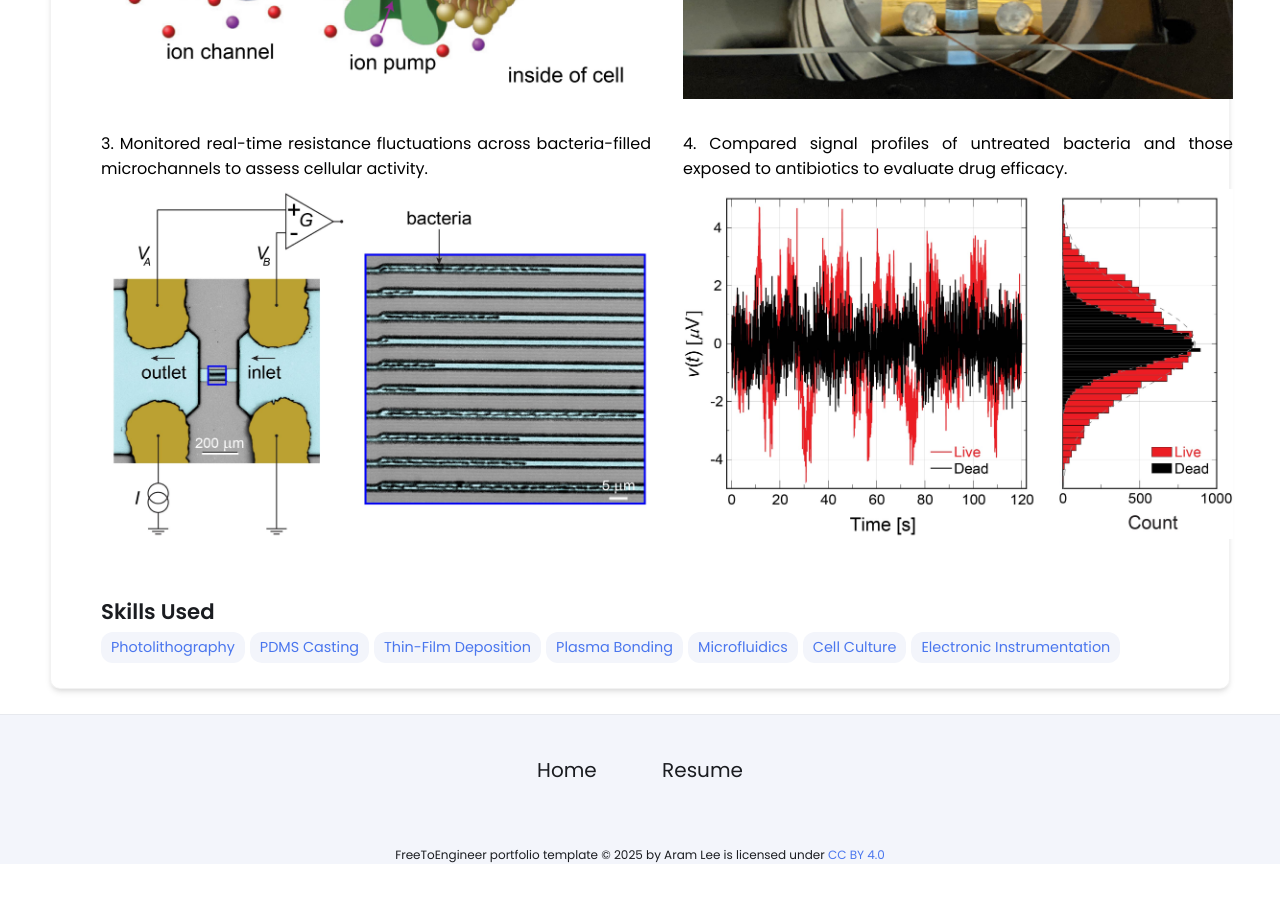
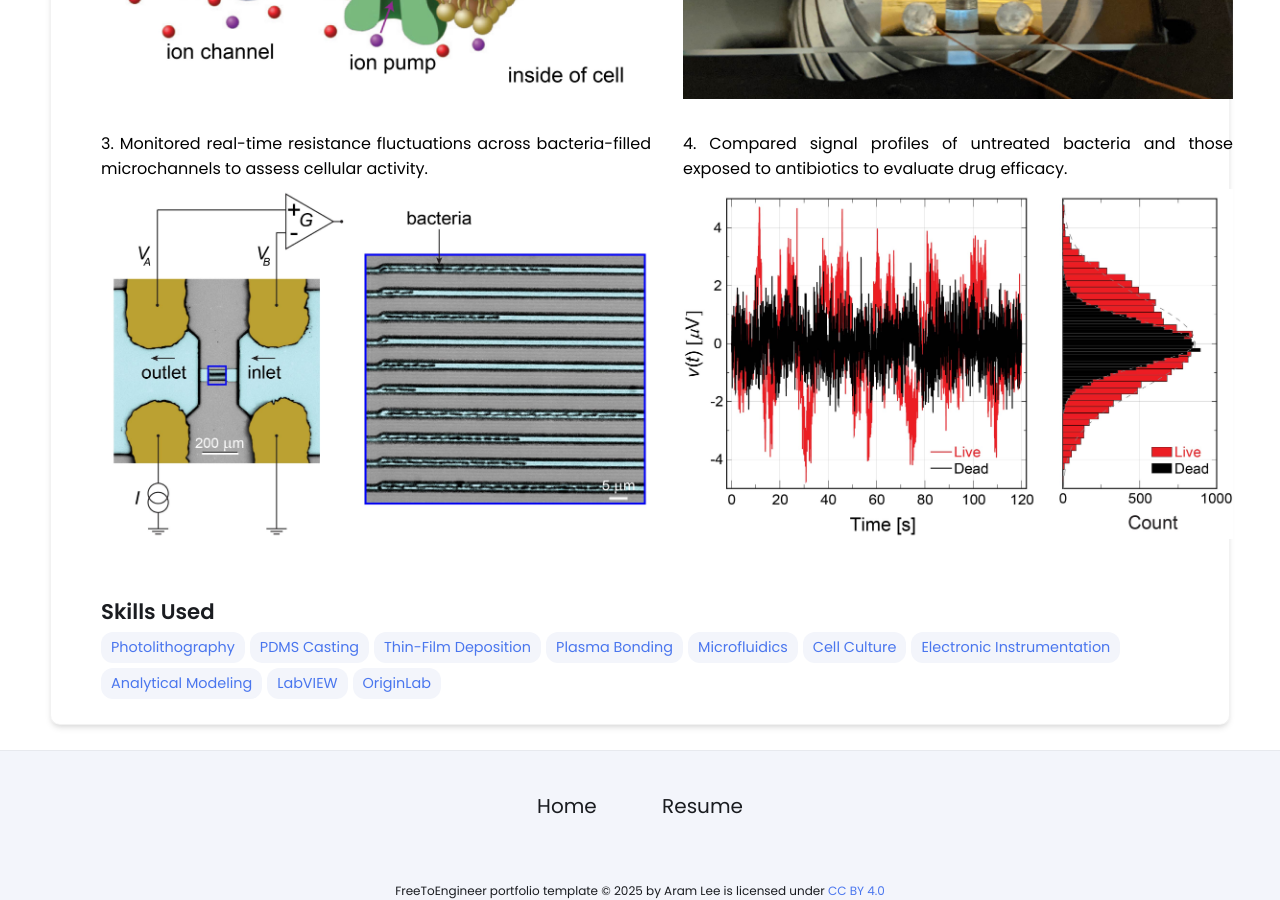
Before and after one commit to HagenGress/HagenGress.github.io, a Jekyll site: the page built from _projects/bacteria/index.md, in a window 1280 px wide and 900 px high, scrolled down 679 px. Built offline with Jekyll 4.4.1, drawn with Linux system fonts in a browser that asks for light colours; before the commit the page ends 1543 px from its top, so only the background shows below that.

Commit message:
Update index.md

```diff
--- a/_projects/bacteria/index.md
+++ b/_projects/bacteria/index.md
@@ -33,6 +33,9 @@ main-image: /Bacteria_TitlePicture.jpg
       <span class="skill">Microfluidics</span>
       <span class="skill">Cell Culture</span>
       <span class="skill">Electronic Instrumentation</span>
+      <span class="skill">Analytical Modeling</span>
+      <span class="skill">LabVIEW</span>
+      <span class="skill">OriginLab</span>
     </div>
   </div>
 </div>
```
